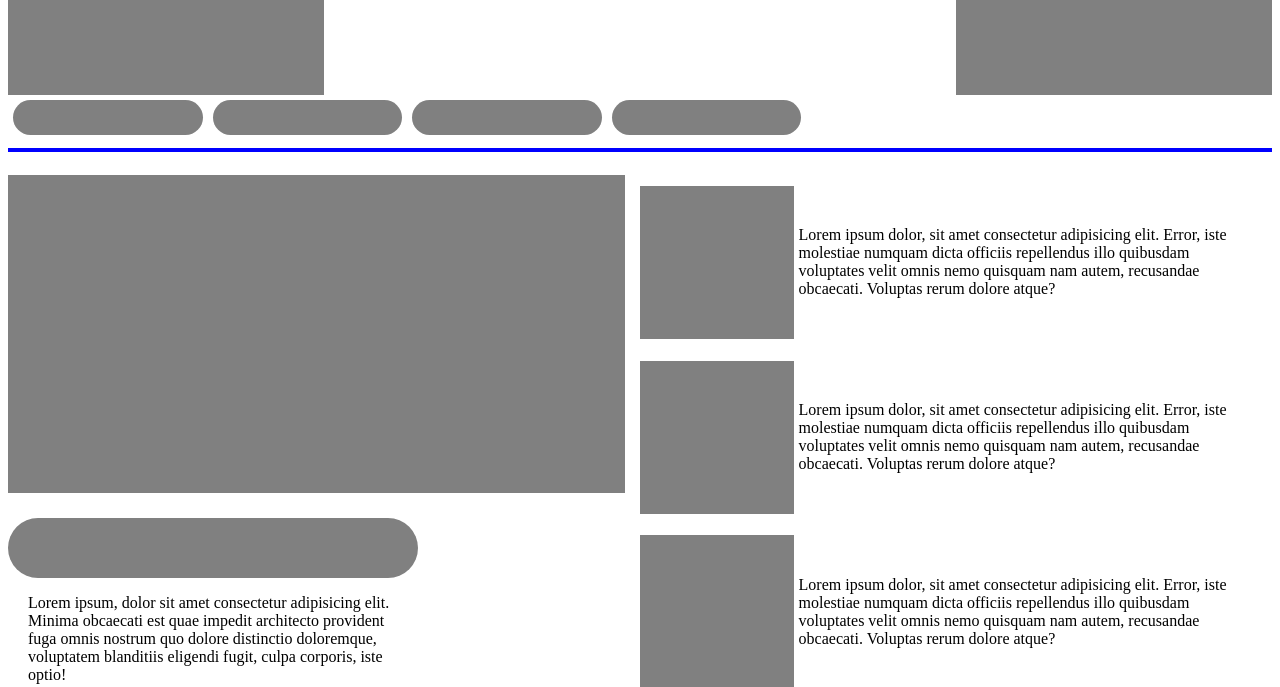
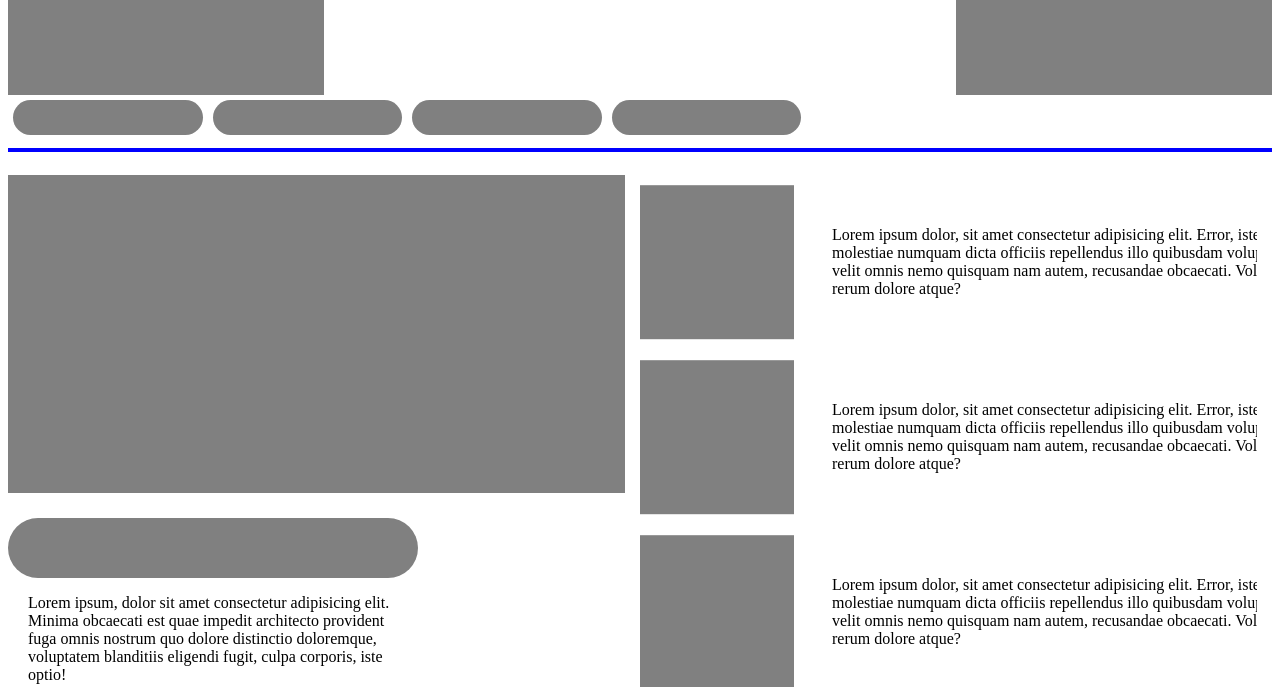
Before and after one commit to Piepongwong/newspaper-layout, a plain HTML site: page index.html in a window 1280 px wide. Shown: the part 113-800 px from the top of the page. Drawn offline with Linux system fonts and the light colour scheme.

Commit message:
with absolute

```diff
--- a/index.html
+++ b/index.html
@@ -29,9 +29,10 @@
         <div class="main-article">
             <div class="cover-image"></div>
             <div class="main-article-text">
-                <div class="main-title">
+                <div class="main-title"></div>
+                <div class="text">
+                    <p>Lorem ipsum, dolor sit amet consectetur adipisicing elit. Minima obcaecati est quae impedit architecto provident fuga omnis nostrum quo dolore distinctio doloremque, voluptatem blanditiis eligendi fugit, culpa corporis, iste optio!</p>
                 </div>
-                <p>Lorem ipsum, dolor sit amet consectetur adipisicing elit. Minima obcaecati est quae impedit architecto provident fuga omnis nostrum quo dolore distinctio doloremque, voluptatem blanditiis eligendi fugit, culpa corporis, iste optio!</p>
             </div>
         </div>
         <div class="sub-articles">
@@ -41,12 +42,10 @@
             </div>
             <div class="sub-article">
                 <div class="image"></div>
-
                 <p>Lorem ipsum dolor, sit amet consectetur adipisicing elit. Error, iste molestiae numquam dicta officiis repellendus illo quibusdam voluptates velit omnis nemo quisquam nam autem, recusandae obcaecati. Voluptas rerum dolore atque?</p>
             </div>
             <div class="sub-article">
                 <div class="image"></div>
-
                 <p>Lorem ipsum dolor, sit amet consectetur adipisicing elit. Error, iste molestiae numquam dicta officiis repellendus illo quibusdam voluptates velit omnis nemo quisquam nam autem, recusandae obcaecati. Voluptas rerum dolore atque?</p>
             </div>
         </div>
--- a/style.css
+++ b/style.css
@@ -50,6 +50,7 @@ header {
     padding-top: 15px;
     padding-bottom: 15px;
     padding-right: 15px;
+    overflow: hidden;
 }
 
 .cover-image {
@@ -61,6 +62,7 @@ hr {
     color: blue;
     border: 2px solid blue;
 }
+
 .main-article-text .main-title, .main-article-text p {
     width: 60%;
     padding-left: 20px;
@@ -76,13 +78,10 @@ hr {
 
 .sub-articles .sub-article {
     height: 33%;
-    display: flex;
     width: 100%;
-    align-items: center;
-}
+    position: relative;
+    overflow: hidden;
 
-.sub-articles .sub-article{
-    /* padding: 5px; */
 }
 
 .sub-articles .sub-article .image {
@@ -90,8 +89,28 @@ hr {
     height: 12vw;
     width: 12vw;
     margin-right: 5px;
+    float: left;
     background-color: grey;
+    position: absolute;
+    top: 50%;
+    transform: translateY(-50%);
 }
+.sub-articles .sub-article p {
+    float: left;
+    width: 36vw;
+    left: 15vw;
+    position: absolute;
+    margin: 0;
+    top: 50%;
+    transform: translateY(-50%);
+}
+
+.sub-articles .sub-article .text  {
+    width: 25vw;
+    position: relative;
+    height: 100%;
+}
+
 
 .sub-articles-footer {
     width: 25%;
```
